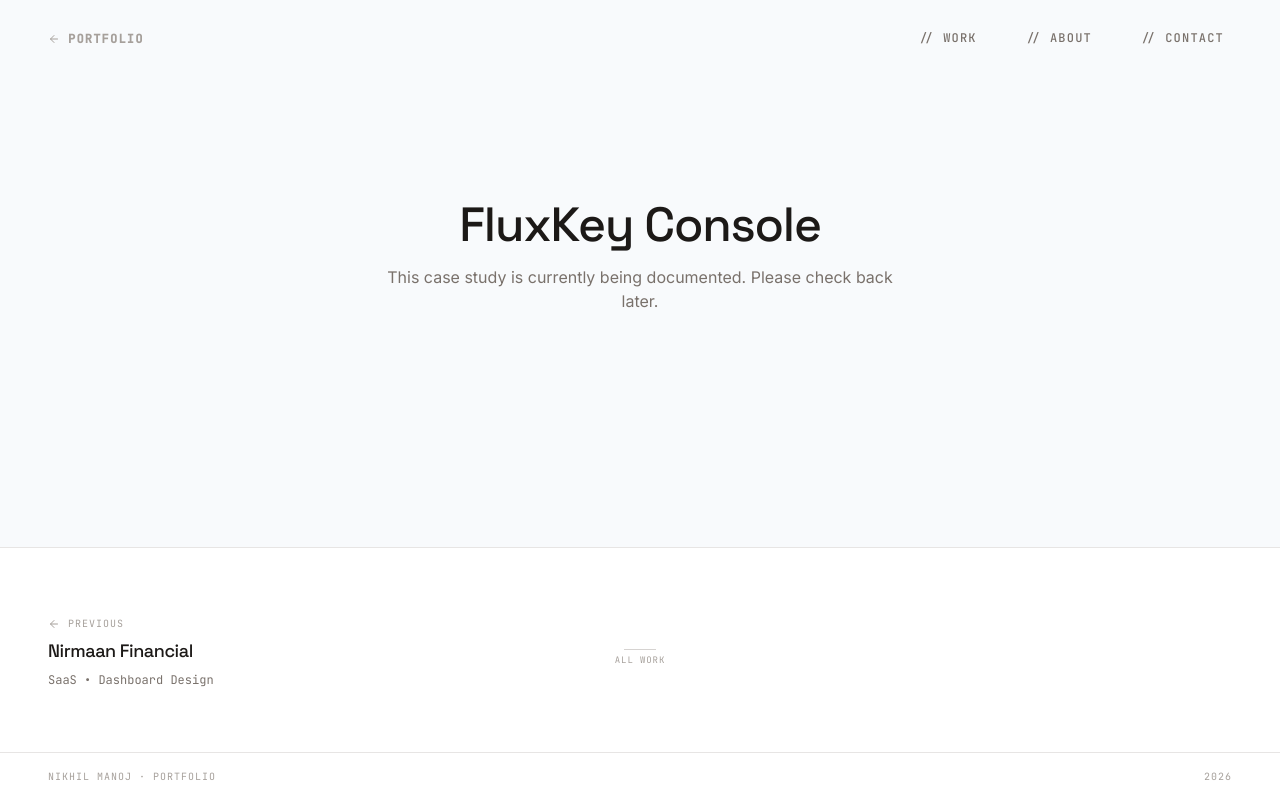
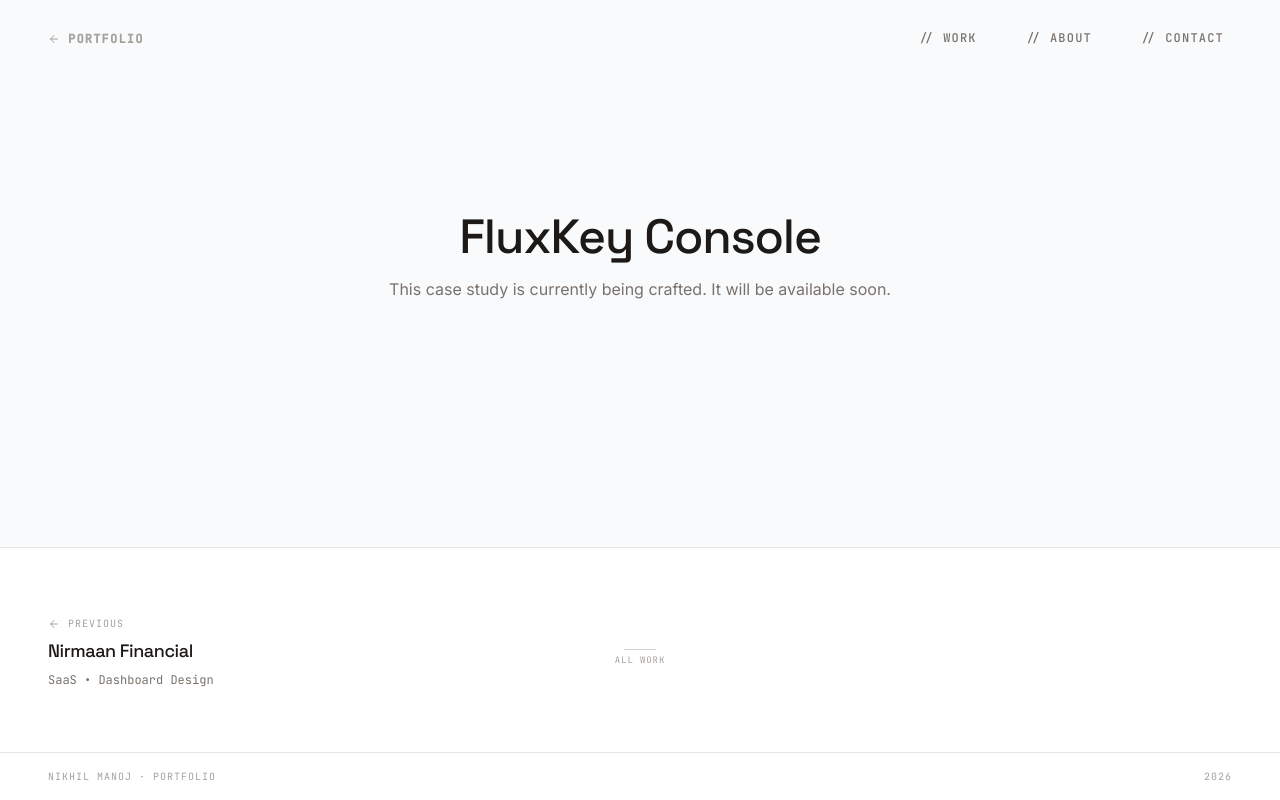
Before and after one commit to nikhil808m-ux/portfolio, a React (Vite) app: page /case-studies/fluxkey-console in a window 1280 px wide. Built offline with nearby package versions, Linux system fonts and the light colour scheme.

Commit message:
Update placeholder text for coming-soon case studies

```diff
--- a/src/app/components/case-studies/fluxkey-console/index.tsx
+++ b/src/app/components/case-studies/fluxkey-console/index.tsx
@@ -5,7 +5,7 @@ export default function FluxKeyConsolePage() {
     <div className="snap-none w-full bg-[#F8FAFC] min-h-screen relative flex flex-col">
       <main className="flex-1 flex flex-col items-center justify-center py-32 px-6 text-center">
         <h1 className="text-4xl md:text-5xl font-display font-medium text-stone-900 tracking-tight mb-4">FluxKey Console</h1>
-        <p className="text-stone-500 font-light max-w-lg mb-8">This case study is currently being documented. Please check back later.</p>
+        <p className="text-stone-500 font-light max-w-lg mb-8">This case study is currently being crafted. It will be available soon.</p>
       </main>
       <CaseStudyFooter currentSlug="fluxkey-console" />
     </div>
--- a/src/app/components/case-studies/nirmaan-financial/index.tsx
+++ b/src/app/components/case-studies/nirmaan-financial/index.tsx
@@ -5,7 +5,7 @@ export default function NirmaanFinancialPage() {
     <div className="snap-none w-full bg-[#F8FAFC] min-h-screen relative flex flex-col">
       <main className="flex-1 flex flex-col items-center justify-center py-32 px-6 text-center">
         <h1 className="text-4xl md:text-5xl font-display font-medium text-stone-900 tracking-tight mb-4">Nirmaan Financial</h1>
-        <p className="text-stone-500 font-light max-w-lg mb-8">This case study is currently being documented. Please check back later.</p>
+        <p className="text-stone-500 font-light max-w-lg mb-8">This case study is currently being crafted. It will be available soon.</p>
       </main>
       <CaseStudyFooter currentSlug="nirmaan-financial" />
     </div>
```
